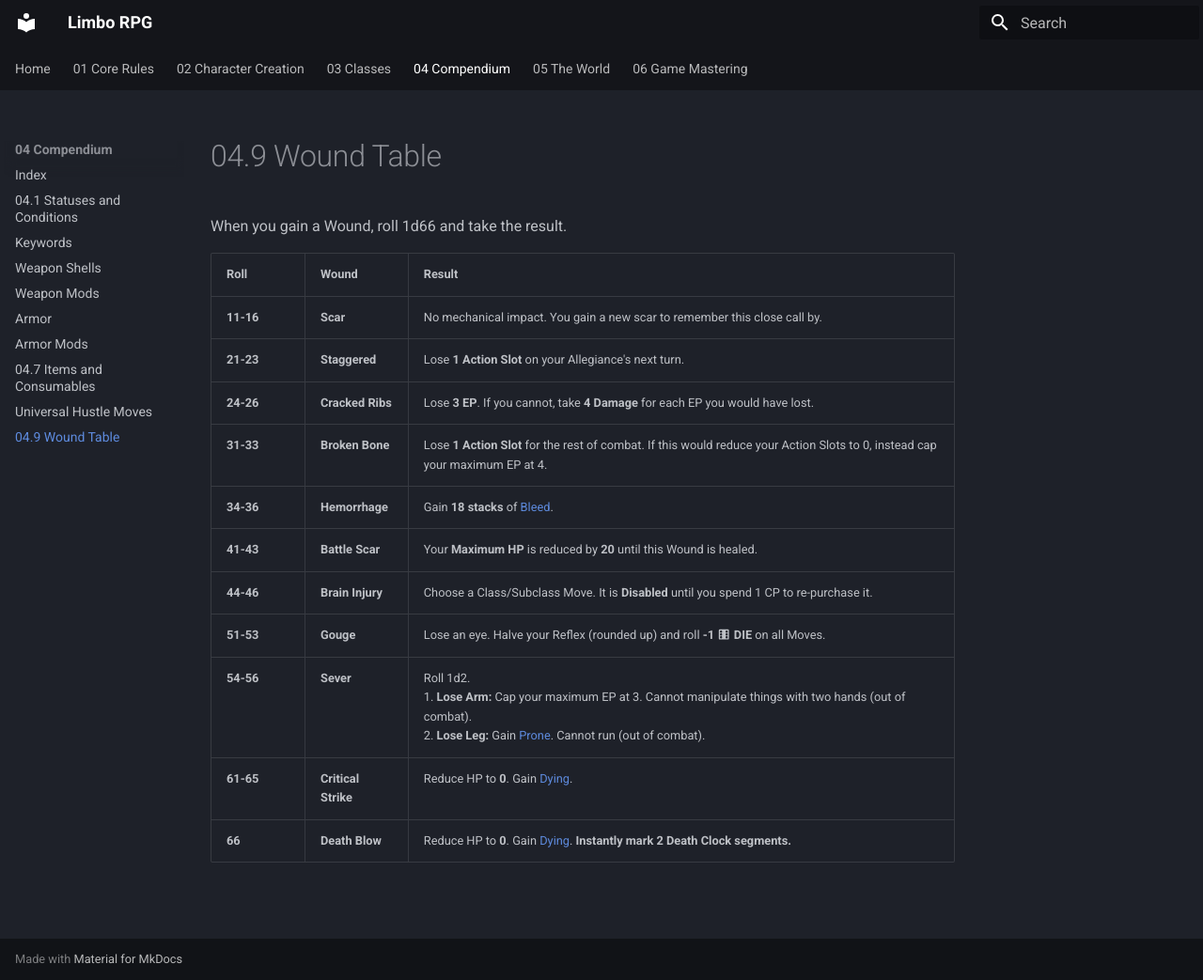
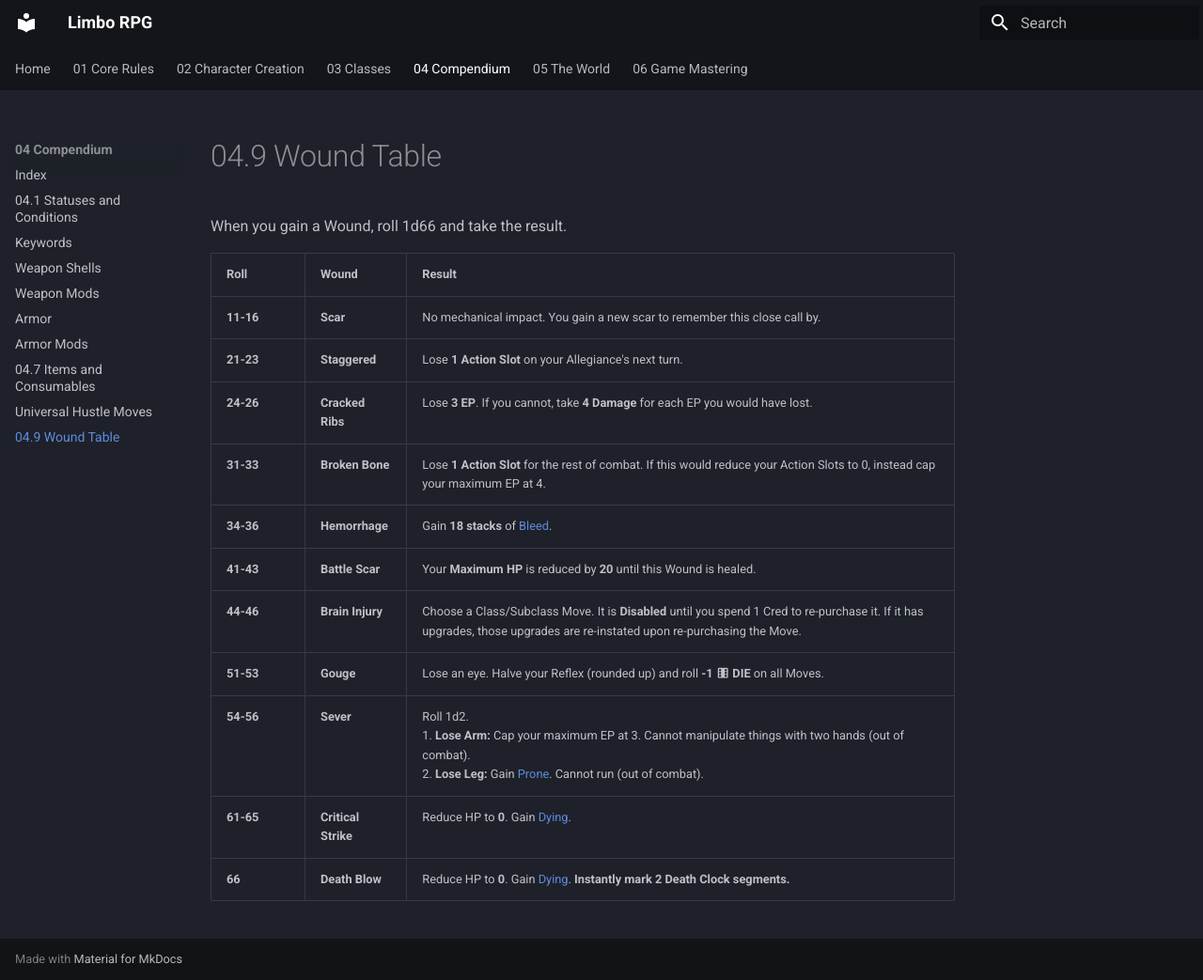
Before and after one commit to Bonfou/LimboRPG, an MkDocs documentation site: the page built from docs/04_Compendium/04.9_Wound_Table.md, in a window 1280 px wide and 1043 px high. Shown: the whole window at 94% size. Built offline with MkDocs 1.6.1 and Material for MkDocs 9.7.7, drawn with Linux system fonts in a browser that asks for light colours.

Commit message:
Clarify Brain Injury

```diff
--- a/docs/04_Compendium/04.9_Wound_Table.md
+++ b/docs/04_Compendium/04.9_Wound_Table.md
@@ -8,7 +8,7 @@ When you gain a Wound, roll 1d66 and take the result.
 | **31-33** | **Broken Bone**     | Lose **1 Action Slot** for the rest of combat. If this would reduce your Action Slots to 0, instead cap your maximum EP at 4.                                                                                         |
 | **34-36** | **Hemorrhage**      | Gain **18 stacks** of [Bleed](04.1_Statuses_and_Conditions.md#bleed).                                                                                                                                                 |
 | **41-43** | **Battle Scar**     | Your **Maximum HP** is reduced by **20** until this Wound is healed.                                                                                                                                                  |
-| **44-46** | **Brain Injury**    | Choose a Class/Subclass Move. It is **Disabled** until you spend 1 CP to re-purchase it.                                                                                                                              |
+| **44-46** | **Brain Injury**    | Choose a Class/Subclass Move. It is **Disabled** until you spend 1 Cred to re-purchase it. If it has upgrades, those upgrades are re-instated upon re-purchasing the Move.                                            |
 | **51-53** | **Gouge**           | Lose an eye. Halve your Reflex (rounded up) and roll **-1 :material-dice-6: DIE** on all Moves.                                                                                                                       |
 | **54-56** | **Sever**           | Roll 1d2.<br>1. **Lose Arm:** Cap your maximum EP at 3. Cannot manipulate things with two hands (out of combat).<br>2. **Lose Leg:** Gain [Prone](04.1_Statuses_and_Conditions.md#prone). Cannot run (out of combat). |
 | **61-65** | **Critical Strike** | Reduce HP to **0**. Gain [Dying](04.1_Statuses_and_Conditions.md#dying).                                                                                                                                              |
```
